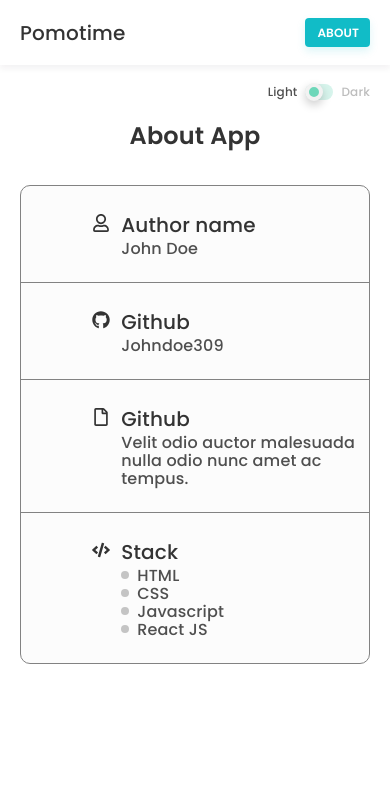
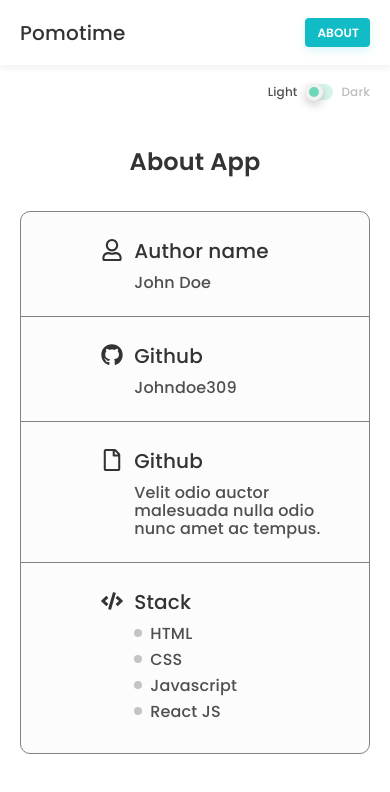
Before and after one commit to cristianCeamatu/assist-pomodoro, a React (Create React App) app: page /about in a window 390 px wide. Shown: the top 792 px of the page. Built offline with nearby package versions, Linux system fonts and the light colour scheme.

Commit message:
design/styles for mobile view About page both themes

```diff
--- a/src/components/ContactDetails.styled.js
+++ b/src/components/ContactDetails.styled.js
@@ -1,14 +1,15 @@
 import styled from 'styled-components';
 
 export const Wrapper = styled.div`
-  margin: 0 20px;
-  background: #fcfcfc;
+  margin: 0 20px 56px;
   border: 0.5px solid #828282;
   box-sizing: border-box;
   border-radius: 10px;
+  background: ${(props) =>
+    props.theme.mode === 'light' ? '#fcfcfc' : '#252836'};
 
   article {
-    padding: 24px 10px;
+    padding: 24px 36px;
     display: flex;
     align-items: center;
     justify-content: center;
@@ -24,8 +25,8 @@ export const Wrapper = styled.div`
       text-align: right;
       align-self: start;
       padding-right: 11px;
-      font-size: 18px;
-      line-height: 32px;
+      font-size: 22px;
+      line-height: 36px;
     }
 
     .details {
@@ -35,16 +36,20 @@ export const Wrapper = styled.div`
       h3 {
         font-size: 20px;
         line-height: 30px;
+        margin-bottom: 8px;
       }
 
       p,
       li {
         font-size: 16px;
         line-height: 18px;
-        color: #4f4f4f;
+        color: ${(props) =>
+          props.theme.mode === 'light' ? '#4f4f4f' : '#bdbdbd'};
       }
 
-      li:before {
+      li {
+        margin-bottom: 8px;
+        &:before {
           content: '';
           width: 8px;
           height: 8px;
@@ -56,4 +61,5 @@ export const Wrapper = styled.div`
         }
       }
     }
+  }
 `;
--- a/src/pages/About.styled.js
+++ b/src/pages/About.styled.js
@@ -4,5 +4,5 @@ export const Title = styled.h1`
   font-weight: 600;
   font-size: 24px;
   line-height: 34px;
-  margin-bottom: 32px;
+  margin: 26px auto 32px;
 `;
```
Also changed, not shown: 1 other file (tests, documents, lock files or other folders). Lines whose indentation alone changed are shown as unchanged.
